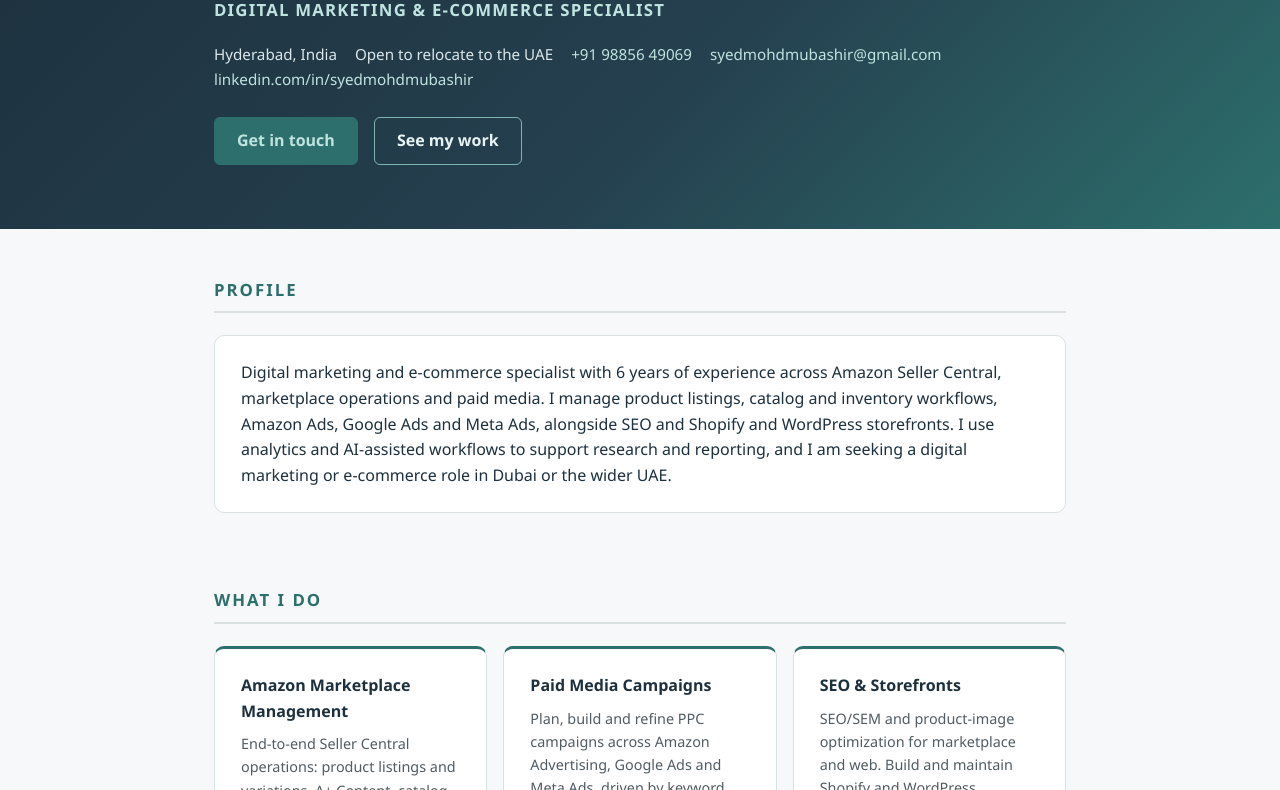
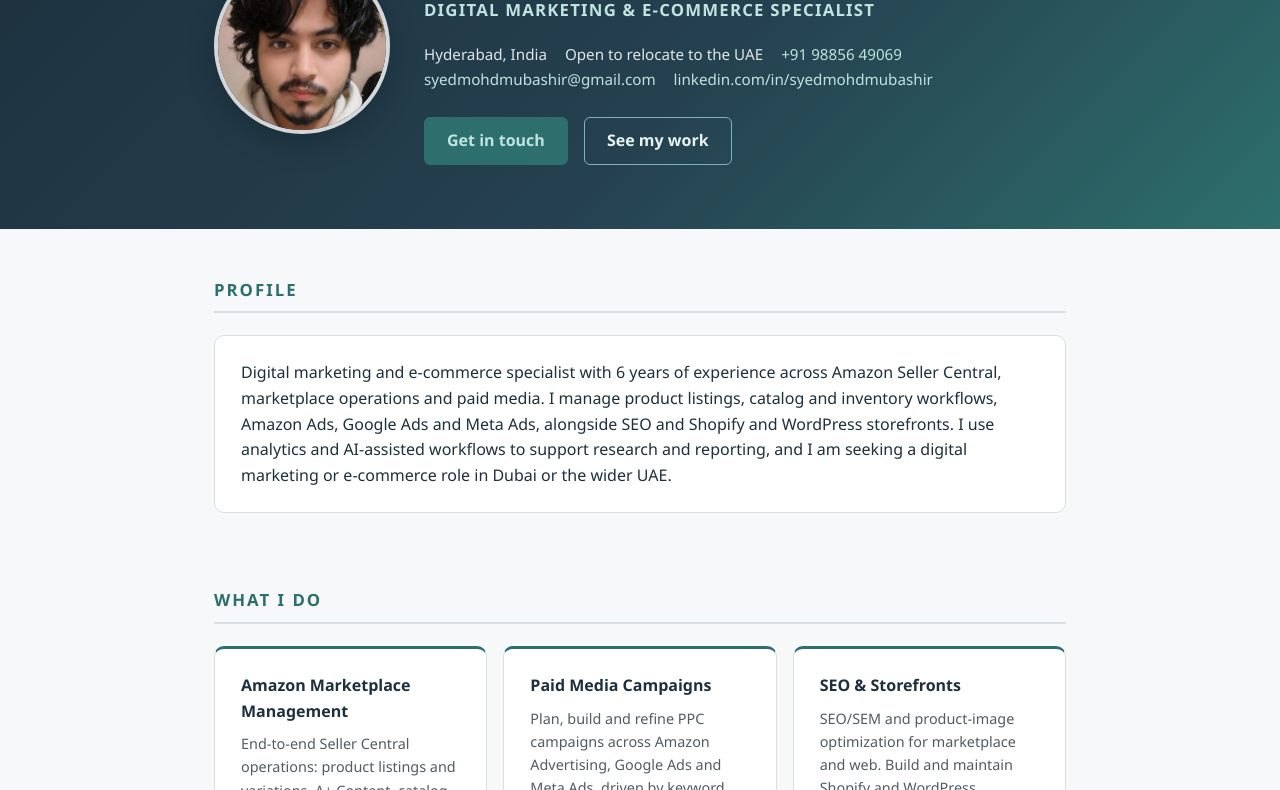
Before and after one commit to syed-qadri-tech/syed-qadri-tech.github.io, a plain HTML site: page index.html in a window 1280 px wide. Shown: the part 144-934 px from the top of the page. Drawn offline with Linux system fonts and the light colour scheme.

Commit message:
Show headshot in portfolio hero

```diff
--- a/index.html
+++ b/index.html
@@ -15,6 +15,9 @@
   body{font-family:"Segoe UI",-apple-system,BlinkMacSystemFont,Roboto,Helvetica,Arial,sans-serif;color:var(--navy);background:var(--bg);line-height:1.6}
   .wrap{max-width:900px;margin:0 auto;padding:0 24px}
   header.hero{background:linear-gradient(135deg,var(--navy) 0%,#25404f 55%,var(--teal) 100%);color:#fff;padding:72px 0 64px}
+  .hero-inner{display:flex;align-items:center;gap:34px}
+  .hero-copy{min-width:0;flex:1}
+  .hero-photo{width:176px;height:176px;flex:none;object-fit:cover;object-position:center 35%;border-radius:50%;border:4px solid rgba(255,255,255,.8);box-shadow:0 10px 30px rgba(0,0,0,.2)}
   header.hero h1{font-size:2.4rem;letter-spacing:.5px}
   header.hero .tagline{color:#bfe3df;font-weight:600;font-size:1.05rem;margin-top:8px;letter-spacing:1.2px;text-transform:uppercase}
   header.hero .meta{margin-top:18px;font-size:.95rem;color:#dce7ea}
@@ -43,7 +46,7 @@
   .job ul{margin-left:18px;color:#37424a;font-size:.93rem}
   .job li{margin-bottom:6px}
   .two-col{display:grid;grid-template-columns:1fr 1fr;gap:16px}
-  @media(max-width:640px){.two-col{grid-template-columns:1fr}header.hero h1{font-size:1.8rem}}
+  @media(max-width:640px){.two-col{grid-template-columns:1fr}.hero-inner{flex-direction:column;text-align:center;gap:22px}.hero-photo{width:150px;height:150px;order:-1}.hero .meta span{display:inline-block;margin:2px 7px}header.hero h1{font-size:1.8rem}}
   .edu p,.lang p{margin-bottom:8px;font-size:.95rem}
   .edu .deg{font-weight:600}
   #contact{padding-bottom:56px}
@@ -55,7 +58,9 @@
 <body>
 
 <header class="hero">
-  <div class="wrap">
+  <div class="wrap hero-inner">
+    <img class="hero-photo" src="1-profile-photo.jpg" alt="Portrait of Syed Mohd Mubashir Qadri" width="176" height="176">
+    <div class="hero-copy">
     <h1>Syed Mohd Mubashir Qadri</h1>
     <div class="tagline">Digital Marketing &amp; E-Commerce Specialist</div>
     <div class="meta">
@@ -68,6 +73,7 @@
     <div class="cta">
       <a href="mailto:syedmohdmubashir@gmail.com">Get in touch</a>
       <a class="ghost" href="#work">See my work</a>
+    </div>
     </div>
   </div>
 </header>
```
